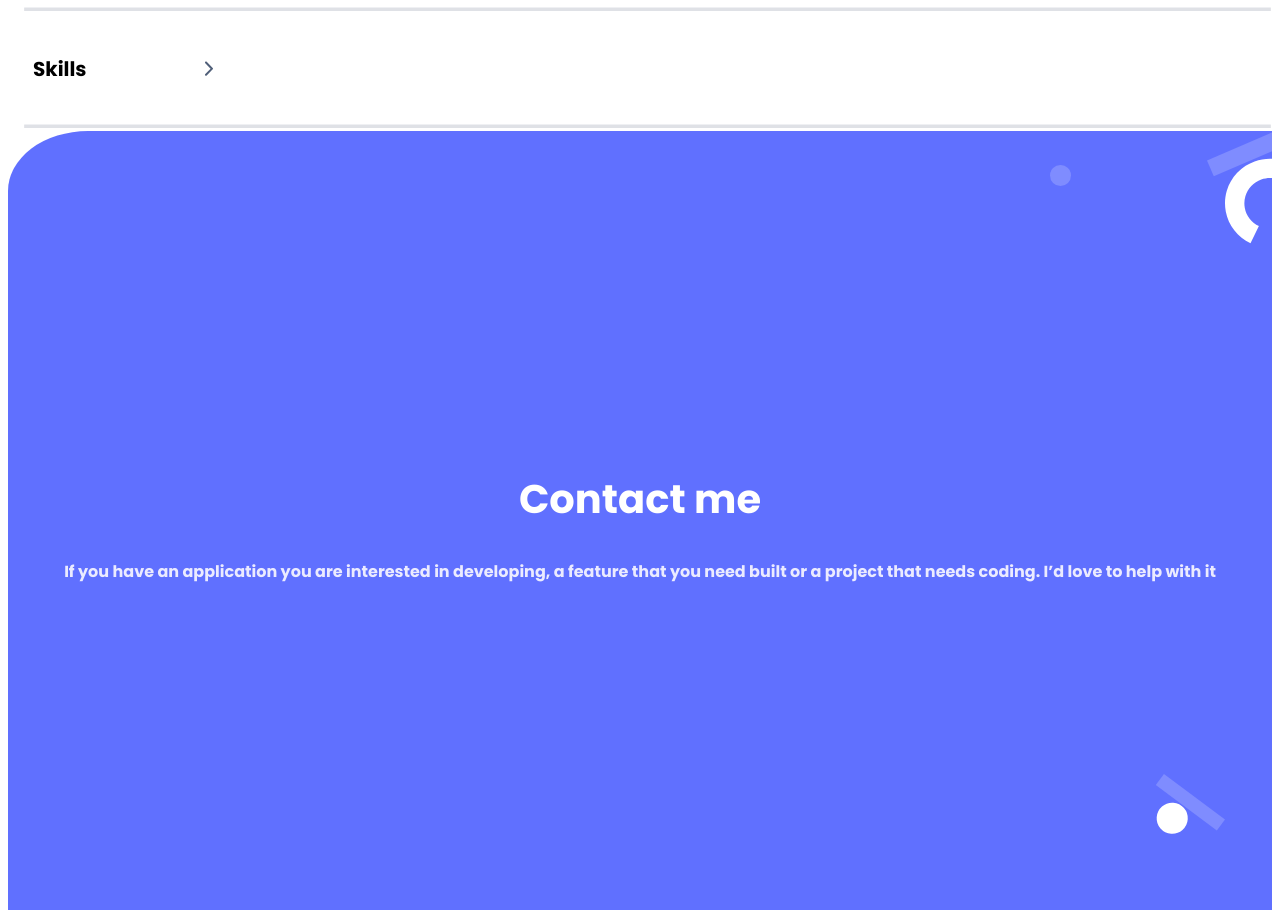
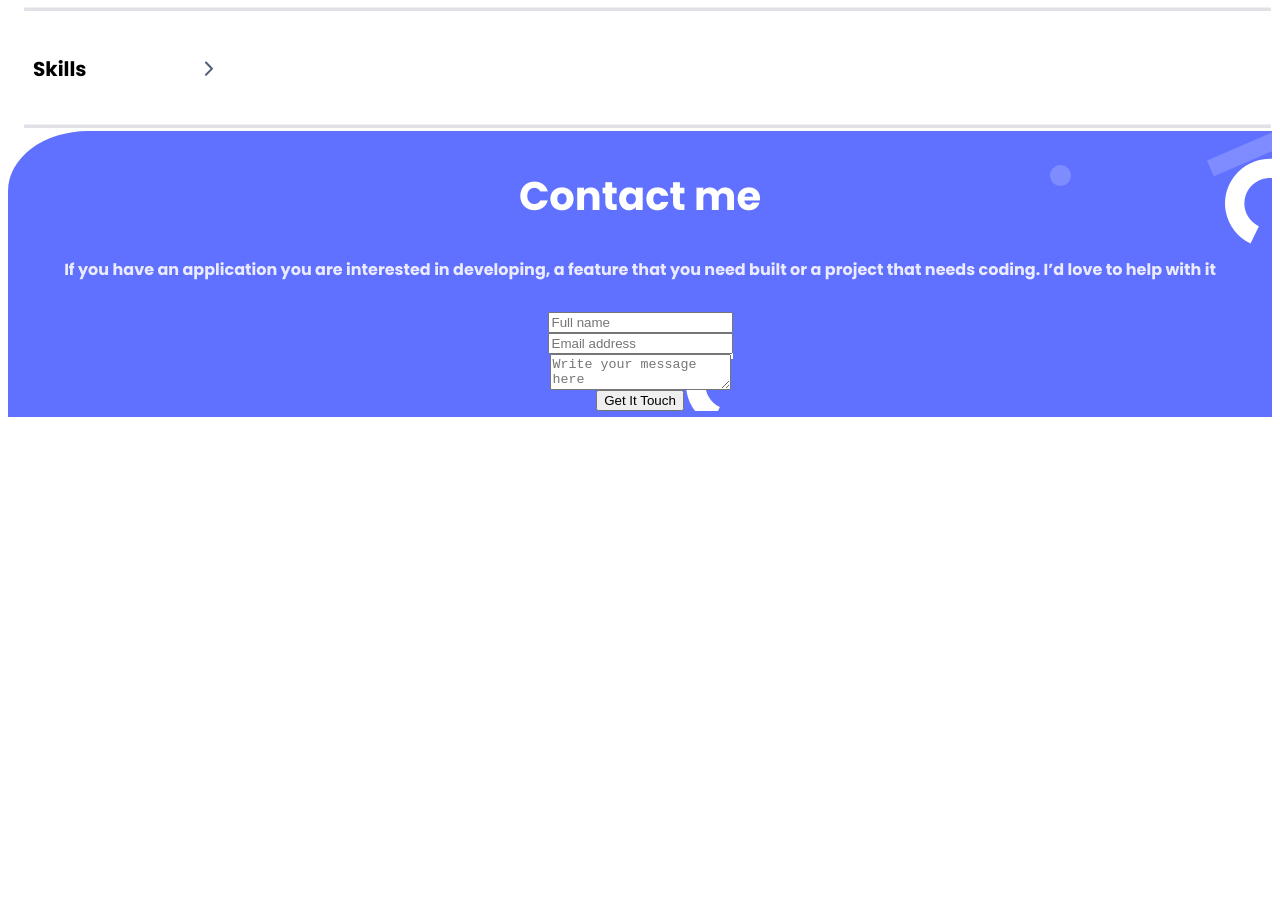
Before and after one commit to henrycode460/Portfolio-Mobile-Version-Skeleton, a website: page index.html in a window 1280 px wide. Shown: the part 3640-4558 px from the top of the page. After the commit the page ends 4065 px from the top, so only its background shows below. Drawn offline with Linux system fonts and the light colour scheme.

Commit message:
Add Contact form

```diff
--- a/index.html
+++ b/index.html
@@ -266,7 +266,14 @@
                     If you have an application you are interested in developing, a feature that you need built or a project that needs coding. I’d love to help with it
                 </p>
             </div>
-
+            <div class="contact-heading text-center">
+                <form id="contact-form" class="contact-form" action="">
+                    <input type="text" name="name" placeholder="Full name" />
+                    <input type="email" name="email" id="email" placeholder="Email address" />
+                    <textarea name="message" id="contact-message" placeholder="Write your message here"></textarea>
+                    <button type="submit">Get It Touch</button>
+                </form>
+            </div>
 
         </footer>
 
--- a/style.css
+++ b/style.css
@@ -270,7 +270,6 @@ body {
   justify-content: center;
   align-items: center;
   background-image: url("./contact-form-shapes-mobile.svg");
-  height: 779px;
   background-color: #6070ff;
   background-repeat: no-repeat;
   background-position: top right;
@@ -299,3 +298,7 @@ body {
   line-height: 28px;
   color: #ebebff;
 }
+
+.contact-form {
+  width: 100%;
+}
```
